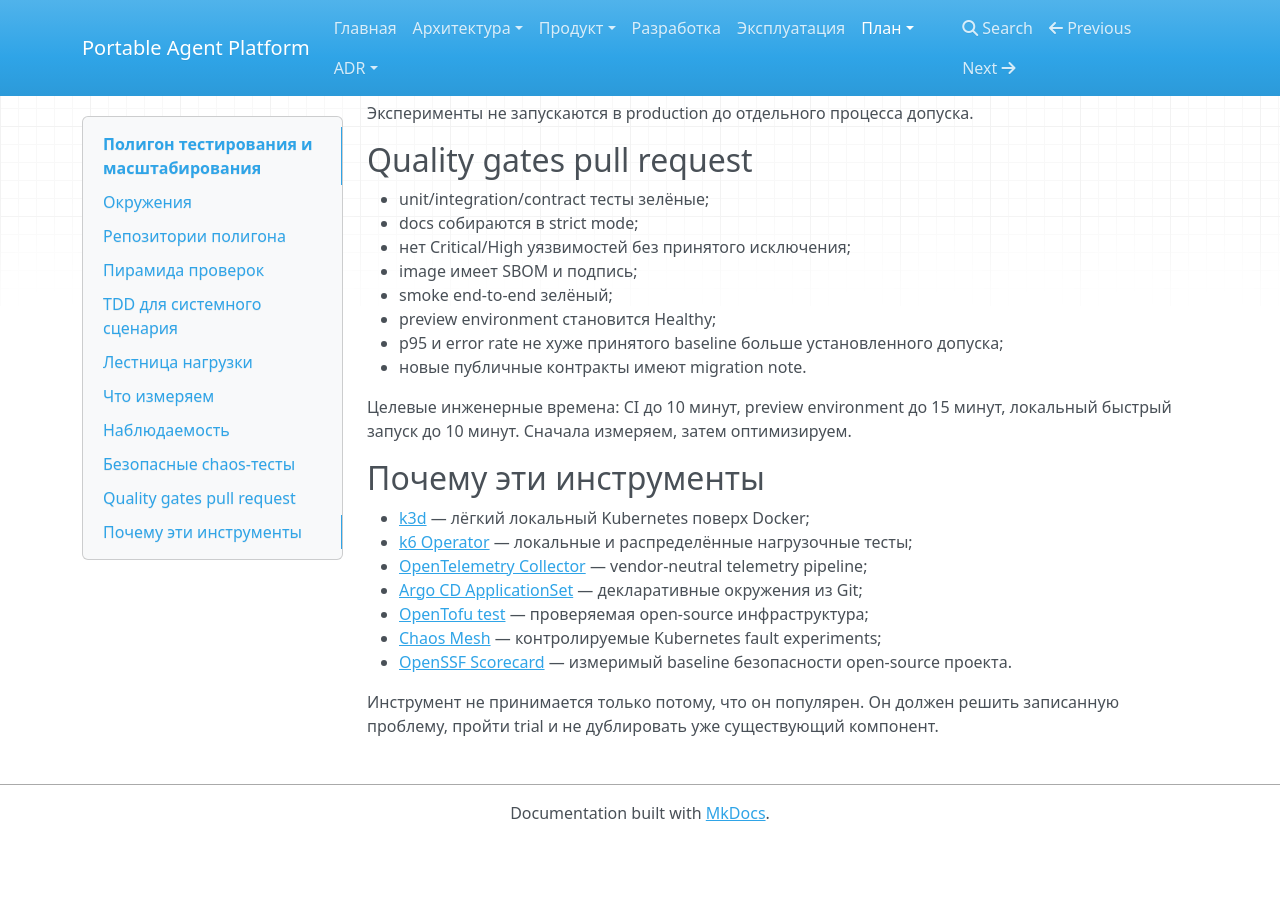
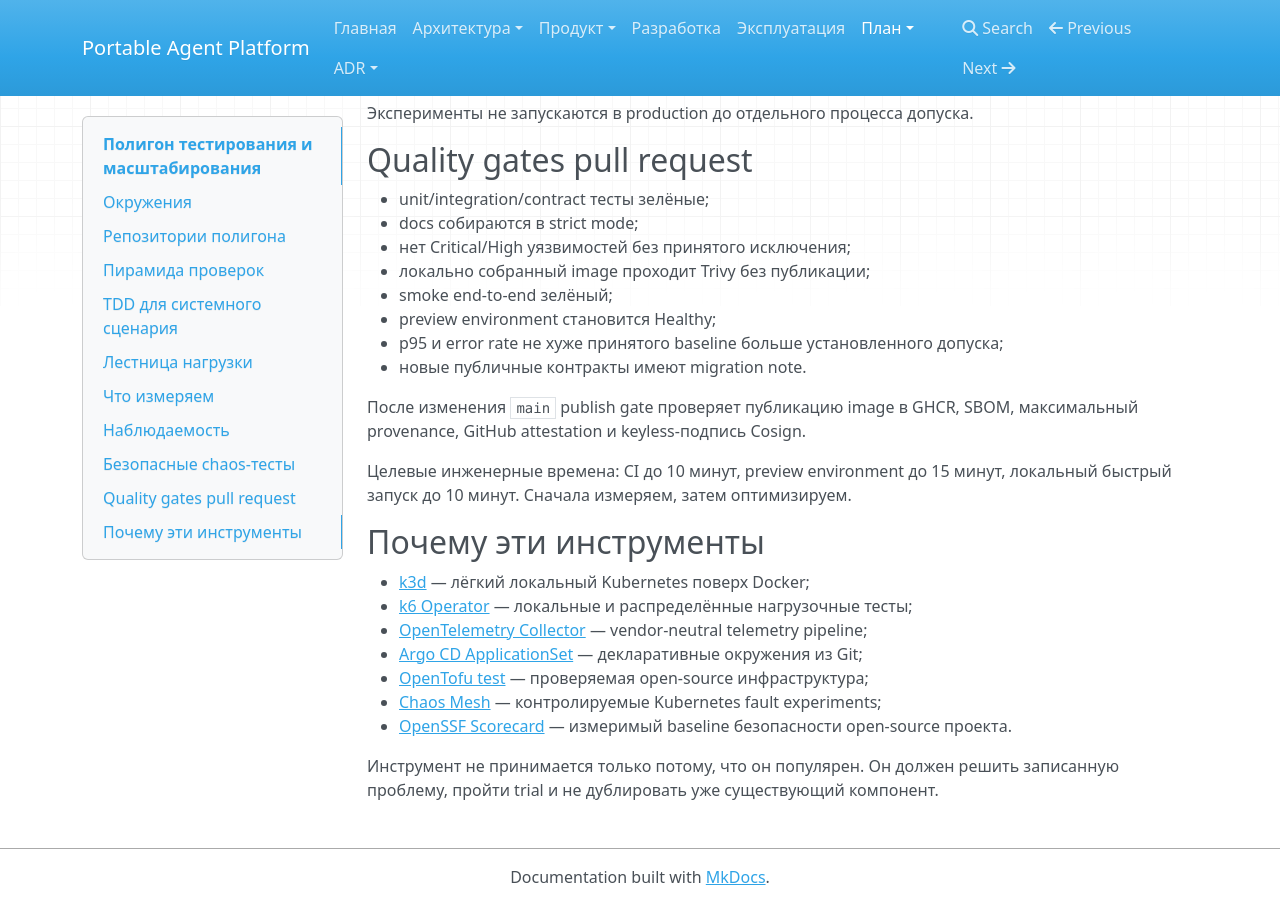
Before and after one commit to portable-agent/platform, an MkDocs documentation site: the page built from docs/delivery/TEST_PLATFORM.md, in a window 1280 px wide and 900 px high, scrolled down 2686 px. Built offline with MkDocs 1.6.1, drawn with Linux system fonts in a browser that asks for light colours; nearby versions of some CDN libraries; before the commit the page ends 3527 px from its top, so only the background shows below that.

```diff
--- a/docs/delivery/TEST_PLATFORM.md
+++ b/docs/delivery/TEST_PLATFORM.md
@@ -109,11 +109,14 @@ Chaos Mesh включается только в namespace с явным разр
 - unit/integration/contract тесты зелёные;
 - docs собираются в strict mode;
 - нет Critical/High уязвимостей без принятого исключения;
-- image имеет SBOM и подпись;
+- локально собранный image проходит Trivy без публикации;
 - smoke end-to-end зелёный;
 - preview environment становится Healthy;
 - p95 и error rate не хуже принятого baseline больше установленного допуска;
 - новые публичные контракты имеют migration note.
+
+После изменения `main` publish gate проверяет публикацию image в GHCR, SBOM, максимальный provenance,
+GitHub attestation и keyless-подпись Cosign.
 
 Целевые инженерные времена: CI до 10 минут, preview environment до 15 минут, локальный быстрый запуск
 до 10 минут. Сначала измеряем, затем оптимизируем.
--- a/mkdocs.yml
+++ b/mkdocs.yml
@@ -31,3 +31,4 @@ nav:
       - TDD: adr/0008-tdd.md
       - Владение документацией: adr/0009-documentation-owner.md
       - Платформа разработки: adr/0010-developer-platform.md
+      - Режимы container CI: adr/0011-container-ci-modes.md
```
Also changed, not shown: docs/adr/0011-container-ci-modes.md (added, +24 -0 lines).
